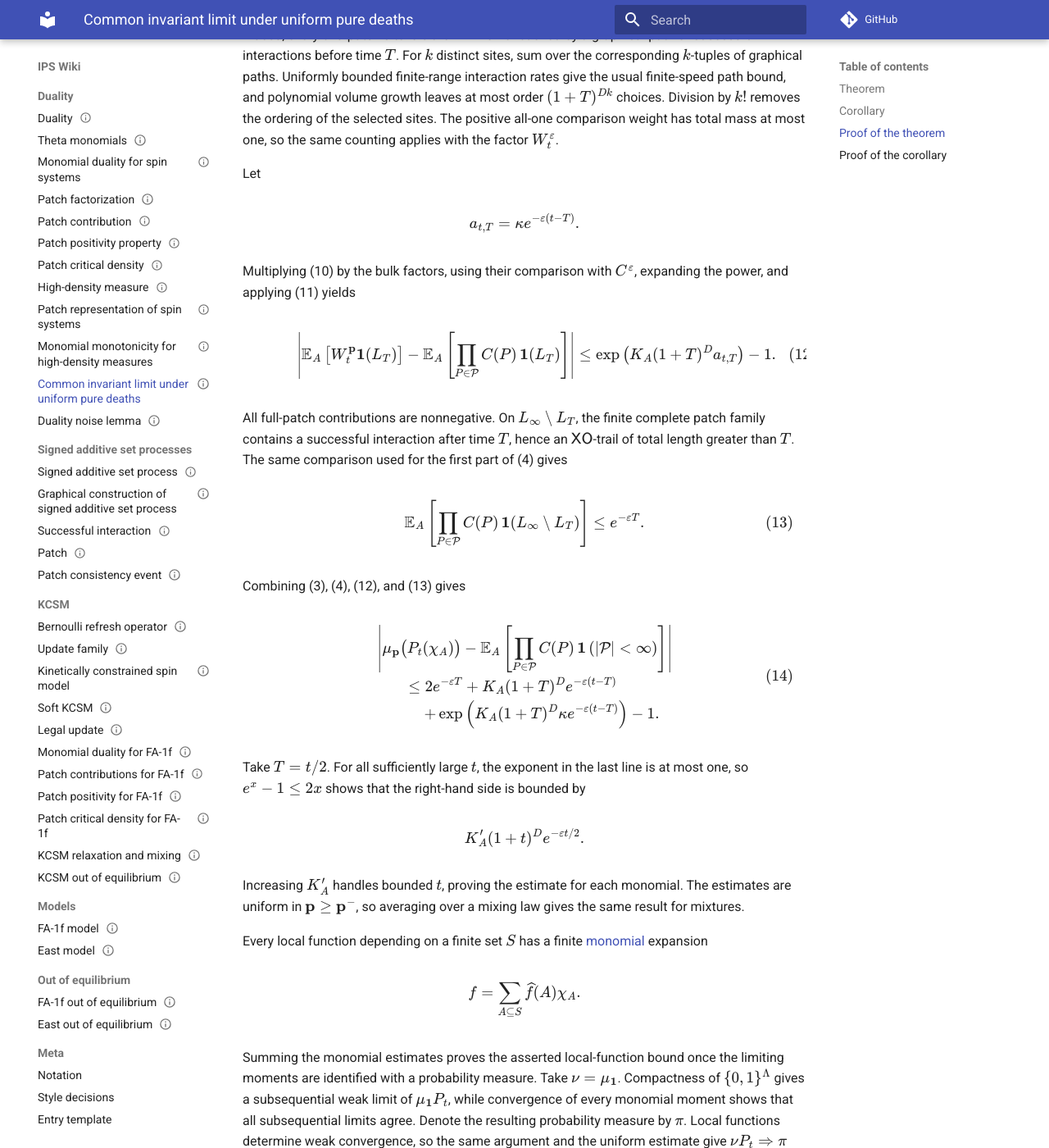
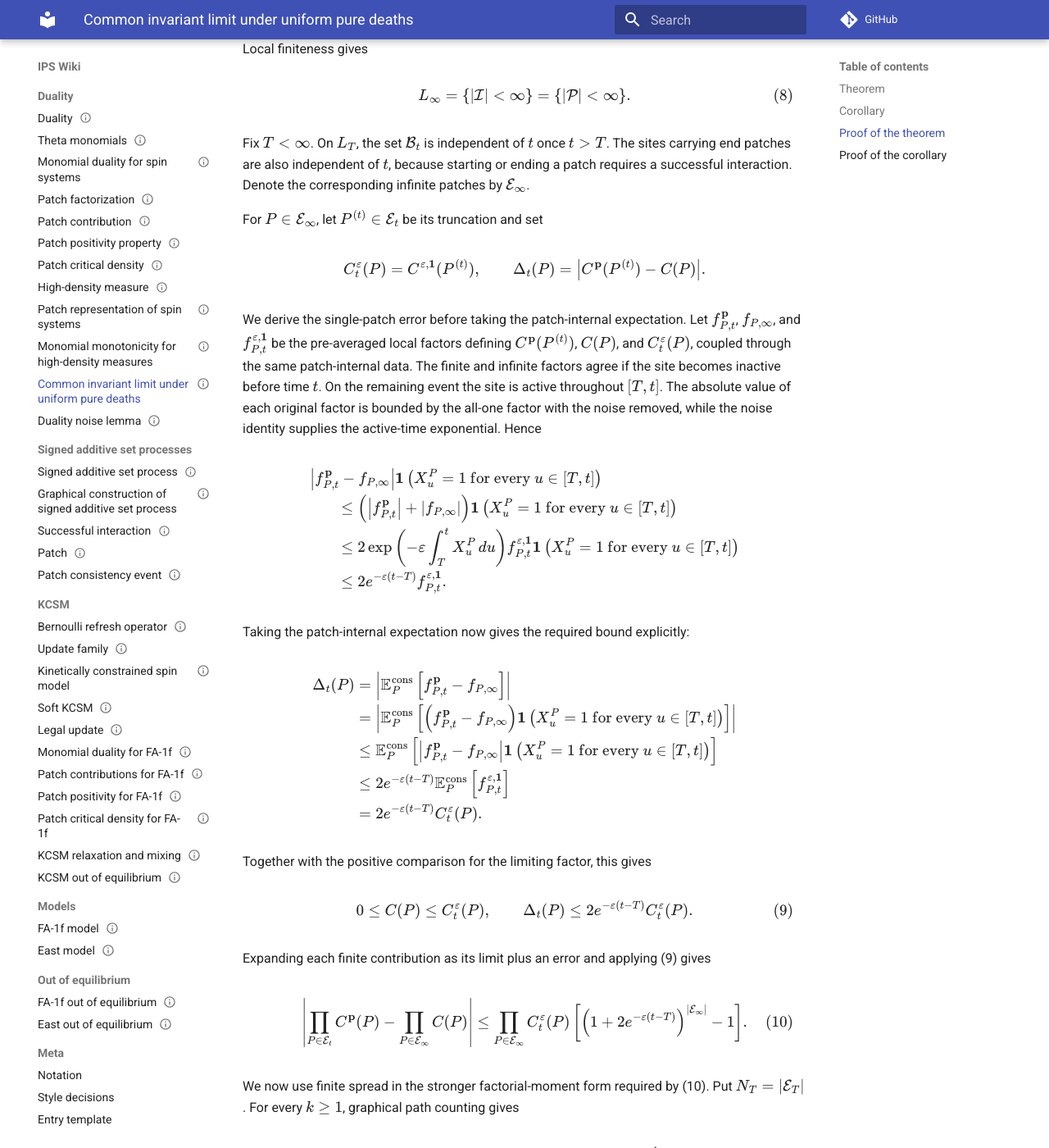
Before and after one commit to maciejgluchowski86-beep/ips-wiki, an MkDocs documentation site: the page built from docs/entries/common-invariant-limit-under-uniform-pure-deaths.md, in a window 1280 px wide and 1400 px high, scrolled down 5635 px. Shown: the whole window at 82% size. Built offline with MkDocs 1.6.1 and Material for MkDocs 9.7.7, drawn with Linux system fonts in a browser that asks for light colours; comment, search, counter and statistics services are not loaded; some of the changed text lies outside the part shown.

Commit message:
Make pure-death convergence estimates explicit

```diff
--- a/docs/entries/common-invariant-limit-under-uniform-pure-deaths.md
+++ b/docs/entries/common-invariant-limit-under-uniform-pure-deaths.md
@@ -205,15 +205,60 @@ $$
 \tag{5}
 $$
 
-First consider \(L_T^c\cap L_{T,t}^c\). Choose the first successful interaction after time \(T\), and let \(u\le t\) be its time. Equations (1) and (5) contribute a factor at most
+First consider \(L_T^c\cap L_{T,t}^c\). Choose the first successful interaction after time \(T\), let \(u\le t\) be its time, and denote its trail by \(\Gamma_u\). Every patch in \(\Gamma_u\) is a bulk patch, so (1) and (5) give
 
 $$
+\begin{aligned}
+\prod_{P\in\Gamma_u}C(P)
+&=
+\exp\left(
+-\varepsilon
+\sum_{P\in\Gamma_u}\Delta(P)
+\right)
+\prod_{P\in\Gamma_u}C^\varepsilon(P)
+\\
+&\le
 e^{-\varepsilon u}
-\le
-e^{-\varepsilon T}.
+\prod_{P\in\Gamma_u}C^\varepsilon(P)
+\\
+&\le
+e^{-\varepsilon T}
+\prod_{P\in\Gamma_u}C^\varepsilon(P).
+\end{aligned}
 $$
 
-Equations (1) and (2) dominate all remaining factors by \(W_t^\varepsilon\), so this part of the expectation is at most \(e^{-\varepsilon T}\).
+Apply \(C(P)\le C^\varepsilon(P)\) to the other bulk patches and (2) to the end patches. Pointwise on \(L_T^c\cap L_{T,t}^c\),
+
+$$
+\left|W_t^{\mathbf p}\right|
+\le
+e^{-\varepsilon T}W_t^\varepsilon.
+$$
+
+Therefore
+
+$$
+\begin{aligned}
+\left|
+\mathbb E_A\left[
+W_t^{\mathbf p}
+\ind\left(L_T^c\cap L_{T,t}^c\right)
+\right]
+\right|
+&\le
+\mathbb E_A\left[
+\left|W_t^{\mathbf p}\right|
+\ind\left(L_T^c\cap L_{T,t}^c\right)
+\right]
+\\
+&\le
+e^{-\varepsilon T}
+\mathbb E_A\left[W_t^\varepsilon\right]
+\\
+&\le
+e^{-\varepsilon T}.
+\end{aligned}
+$$
 
 It remains to consider \(L_T^c\cap L_{T,t}\).
 
@@ -241,10 +286,44 @@ X_u^P=1
 \tag{6}
 $$
 
-Condition on \(\cG_t\). This fixes the end patches and leaves their internal data independent. On the event in the summand of (6), the pure-death noise acts for at least \(t-T\) units of active time. Removing this noise and replacing the terminal density by \(\mathbf 1\) bounds that summand by
+Condition on \(\cG_t\). This fixes the end patches and leaves their internal data independent. If the marked end patch \(P\) is active throughout \([T,t]\), then the noise identity gives
 
 $$
-e^{-\varepsilon(t-T)}W_t^\varepsilon.
+\exp\left(
+-\varepsilon\int_{s_-(P)}^tX_u^P\,du
+\right)
+\le
+e^{-\varepsilon(t-T)}.
+$$
+
+Removing this noise, replacing the terminal density by \(\mathbf 1\), and then applying the bulk and end-patch comparisons gives
+
+$$
+\begin{aligned}
+&\left|
+\mathbb E_A\left[
+W_t^{\mathbf p}
+\ind\left(L_T^c\cap L_{T,t}\right)
+\right]
+\right|
+\\
+&\quad\le
+\mathbb E_A\left[
+\ind(L_{T,t})
+\sum_{P\in\mathcal E_t}
+e^{-\varepsilon(t-T)}
+\prod_{Q\in\mathcal B_t}C^\varepsilon(Q)
+\prod_{Q\in\mathcal E_t}C^{\varepsilon,\mathbf 1}(Q)
+\right]
+\\
+&\quad=
+e^{-\varepsilon(t-T)}
+\mathbb E_A\left[
+\left|\mathcal E_t\right|
+W_t^\varepsilon
+\ind(L_{T,t})
+\right].
+\end{aligned}
 $$
 
 On \(L_{T,t}\), the end-patch sites at time \(t\) are the end-patch sites at time \(T\). Finite spread of information on a polynomial-growth lattice gives the marked comparison estimate
@@ -258,7 +337,46 @@ K_A(1+T)^D.
 \tag{7}
 $$
 
-Summing (6), taking the conditional expectation, and then removing the conditioning gives the second term in (4). This proves the late-term estimate.
+Consequently,
+
+$$
+\begin{aligned}
+&\left|
+\mathbb E_A\left[
+W_t^{\mathbf p}
+\ind\left(L_T^c\cap L_{T,t}\right)
+\right]
+\right|
+\\
+&\quad\le
+e^{-\varepsilon(t-T)}
+\mathbb E_A\left[
+\left|\mathcal E_T\right|
+W_t^\varepsilon
+\right]
+\\
+&\quad\le
+K_A(1+T)^D e^{-\varepsilon(t-T)}.
+\end{aligned}
+$$
+
+Together with the preceding estimate for \(L_T^c\cap L_{T,t}^c\), this proves (4).
+
+We now prove that, for each fixed \(T<\infty\),
+
+$$
+\lim_{t\to\infty}
+\mathbb E_A\left[
+W_t^{\mathbf p}\ind(L_T)
+\right]
+=
+\mathbb E_A\left[
+\prod_{P\in\mathcal P}C(P)\,
+\ind(L_T)
+\right].
+$$
+
+Showing only that a possible limit does not depend on the terminal configuration \(\xi\) is easier. The following estimate gives the additional control needed to prove that the limit exists and to identify it with the full-patch formula.
 
 Define
 
@@ -288,7 +406,7 @@ Fix \(T<\infty\). On \(L_T\), the set \(\mathcal B_t\) is independent of \(t\) o
 For \(P\in\mathcal E_\infty\), let \(P^{(t)}\in\mathcal E_t\) be its truncation and set
 
 $$
-\widehat C_t(P)
+C_t^\varepsilon(P)
 =
 C^{\varepsilon,\mathbf 1}(P^{(t)}),
 \qquad
@@ -299,18 +417,104 @@ C^{\mathbf p}(P^{(t)})-C(P)
 \right|.
 $$
 
-The comparison cannot in general be made relative to \(C(P)\), because the limiting contribution may vanish. Instead, the patch formulas give a uniform \(\kappa<\infty\) such that
+We derive the single-patch error before taking the patch-internal expectation. Let \(f_{P,t}^{\mathbf p}\), \(f_{P,\infty}\), and \(f_{P,t}^{\varepsilon,\mathbf 1}\) be the pre-averaged local factors defining \(C^{\mathbf p}(P^{(t)})\), \(C(P)\), and \(C_t^\varepsilon(P)\), coupled through the same patch-internal data. The finite and infinite factors agree if the site becomes inactive before time \(t\). On the remaining event the site is active throughout \([T,t]\). The absolute value of each original factor is bounded by the all-one factor with the noise removed, while the noise identity supplies the active-time exponential. Hence
 
 $$
-0\le C(P)\le\widehat C_t(P),
+\begin{aligned}
+&\left|
+f_{P,t}^{\mathbf p}-f_{P,\infty}
+\right|
+\ind\left(
+X_u^P=1
+\text{ for every }u\in[T,t]
+\right)
+\\
+&\qquad\le
+\left(
+\left|f_{P,t}^{\mathbf p}\right|
++
+\left|f_{P,\infty}\right|
+\right)
+\ind\left(
+X_u^P=1
+\text{ for every }u\in[T,t]
+\right)
+\\
+&\qquad\le
+2
+\exp\left(
+-\varepsilon\int_T^tX_u^P\,du
+\right)
+f_{P,t}^{\varepsilon,\mathbf 1}
+\ind\left(
+X_u^P=1
+\text{ for every }u\in[T,t]
+\right)
+\\
+&\qquad\le
+2e^{-\varepsilon(t-T)}
+f_{P,t}^{\varepsilon,\mathbf 1}.
+\end{aligned}
+$$
+
+Taking the patch-internal expectation now gives the required bound explicitly:
+
+$$
+\begin{aligned}
+\Delta_t(P)
+&=
+\left|
+\mathbb E_P^{\operatorname{cons}}\left[
+f_{P,t}^{\mathbf p}-f_{P,\infty}
+\right]
+\right|
+\\
+&=
+\left|
+\mathbb E_P^{\operatorname{cons}}\left[
+\left(
+f_{P,t}^{\mathbf p}-f_{P,\infty}
+\right)
+\ind\left(
+X_u^P=1
+\text{ for every }u\in[T,t]
+\right)
+\right]
+\right|
+\\
+&\le
+\mathbb E_P^{\operatorname{cons}}\left[
+\left|
+f_{P,t}^{\mathbf p}-f_{P,\infty}
+\right|
+\ind\left(
+X_u^P=1
+\text{ for every }u\in[T,t]
+\right)
+\right]
+\\
+&\le
+2e^{-\varepsilon(t-T)}
+\mathbb E_P^{\operatorname{cons}}\left[
+f_{P,t}^{\varepsilon,\mathbf 1}
+\right]
+\\
+&=
+2e^{-\varepsilon(t-T)}
+C_t^\varepsilon(P).
+\end{aligned}
+$$
+
+Together with the positive comparison for the limiting factor, this gives
+
+$$
+0\le C(P)\le C_t^\varepsilon(P),
 \qquad
 \Delta_t(P)
 \le
-\kappa e^{-\varepsilon(t-T)}\widehat C_t(P).
+2e^{-\varepsilon(t-T)}C_t^\varepsilon(P).
 \tag{9}
 $$
-
-To see the second inequality, compare the finite and infinite versions of the same end patch before integrating its internal randomness. They differ only on the part of the local patch law on which the site remains active until time \(t\). Since the patch starts no later than \(T\), pure-death noise contributes at most \(e^{-\varepsilon(t-T)}\) on this part. Removing that noise and replacing the terminal density by \(\mathbf 1\) gives \(\widehat C_t(P)\). In the unnormalized patch factor one may take \(\kappa=1\); the uniform constant above also covers the fixed consistency normalizations in the displayed patch formulas.
 
 Expanding each finite contribution as its limit plus an error and applying (9) gives
 
@@ -321,10 +525,10 @@ $$
 \prod_{P\in\mathcal E_\infty}C(P)
 \right|
 \le
-\prod_{P\in\mathcal E_\infty}\widehat C_t(P)
+\prod_{P\in\mathcal E_\infty}C_t^\varepsilon(P)
 \left[
 \left(
-1+\kappa e^{-\varepsilon(t-T)}
+1+2e^{-\varepsilon(t-T)}
 \right)^{|\mathcal E_\infty|}
 -1
 \right].
@@ -346,18 +550,11 @@ $$
 
 Indeed, every end-patch site is either in \(A\) or is reached by a graphical path of successful interactions before time \(T\). For \(k\) distinct sites, sum over the corresponding \(k\)-tuples of graphical paths. Uniformly bounded finite-range interaction rates give the usual finite-speed path bound, and polynomial volume growth leaves at most order \((1+T)^{Dk}\) choices. Division by \(k!\) removes the ordering of the selected sites. The positive all-one comparison weight has total mass at most one, so the same counting applies with the factor \(W_t^\varepsilon\).
 
-Let
+Multiplying (10) by the bulk factors, using their comparison with \(C^\varepsilon\), expanding the power, and applying (11) gives the explicit sequence
 
 $$
-a_{t,T}
-=
-\kappa e^{-\varepsilon(t-T)}.
-$$
-
-Multiplying (10) by the bulk factors, using their comparison with \(C^\varepsilon\), expanding the power, and applying (11) yields
-
-$$
-\left|
+\begin{aligned}
+&\left|
 \mathbb E_A\left[
 W_t^{\mathbf p}\ind(L_T)
 \right]
@@ -367,10 +564,31 @@ W_t^{\mathbf p}\ind(L_T)
 \ind(L_T)
 \right]
 \right|
-\le
+\\
+&\quad\le
+\sum_{k\ge1}
+\left(
+2e^{-\varepsilon(t-T)}
+\right)^k
+\mathbb E_A\left[
+W_t^\varepsilon
+\binom{N_T}{k}
+\ind(L_T)
+\right]
+\\
+&\quad\le
+\sum_{k\ge1}
+\frac{
+\left(
+2K_A(1+T)^D e^{-\varepsilon(t-T)}
+\right)^k
+}{k!}
+\\
+&\quad=
 \exp\left(
-K_A(1+T)^D a_{t,T}
+2K_A(1+T)^D e^{-\varepsilon(t-T)}
 \right)-1.
+\end{aligned}
 \tag{12}
 $$
 
@@ -406,7 +624,7 @@ K_A(1+T)^D e^{-\varepsilon(t-T)}
 \\
 &\qquad\quad+
 \exp\left(
-K_A(1+T)^D\kappa e^{-\varepsilon(t-T)}
+2K_A(1+T)^D e^{-\varepsilon(t-T)}
 \right)-1.
 \end{aligned}
 \tag{14}
```
